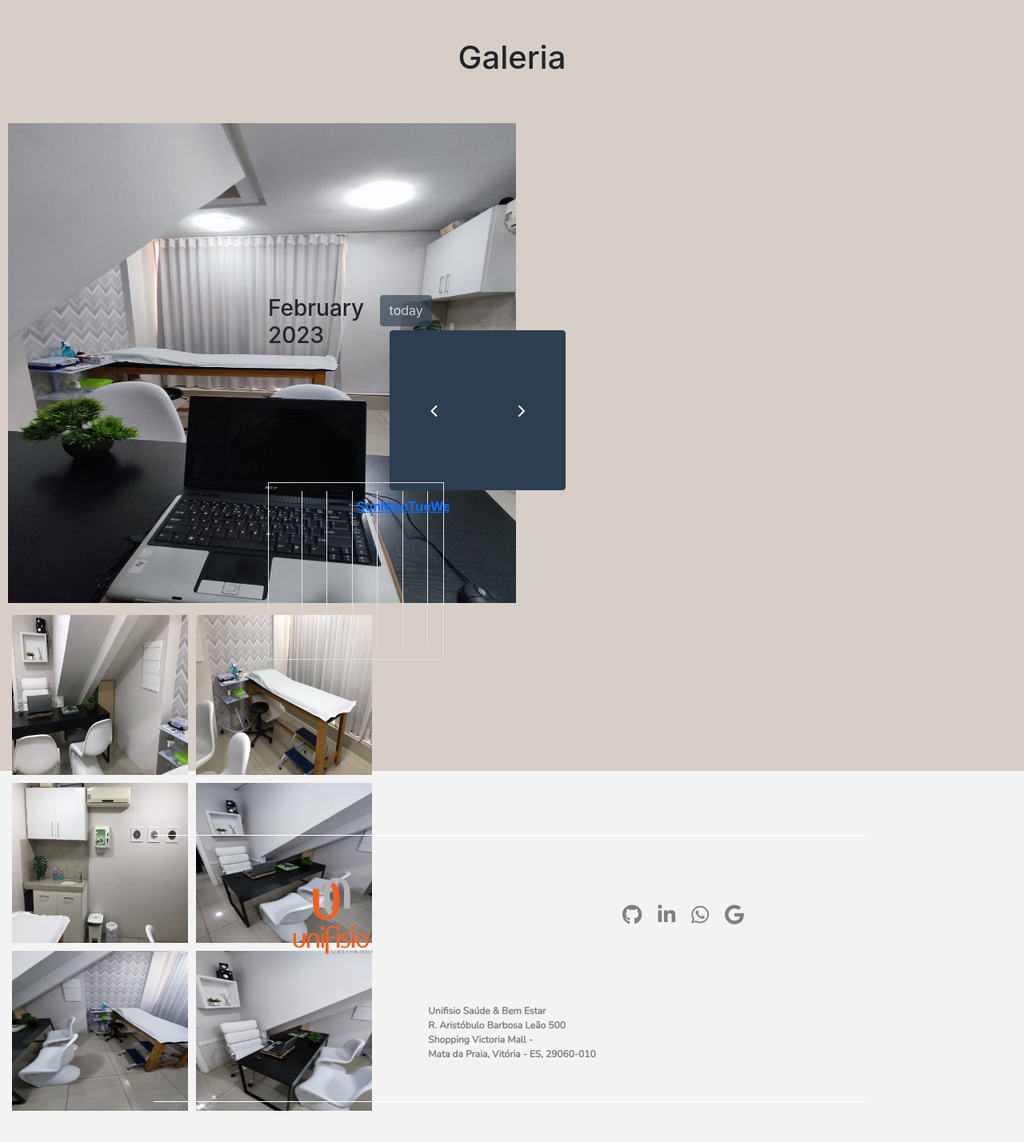
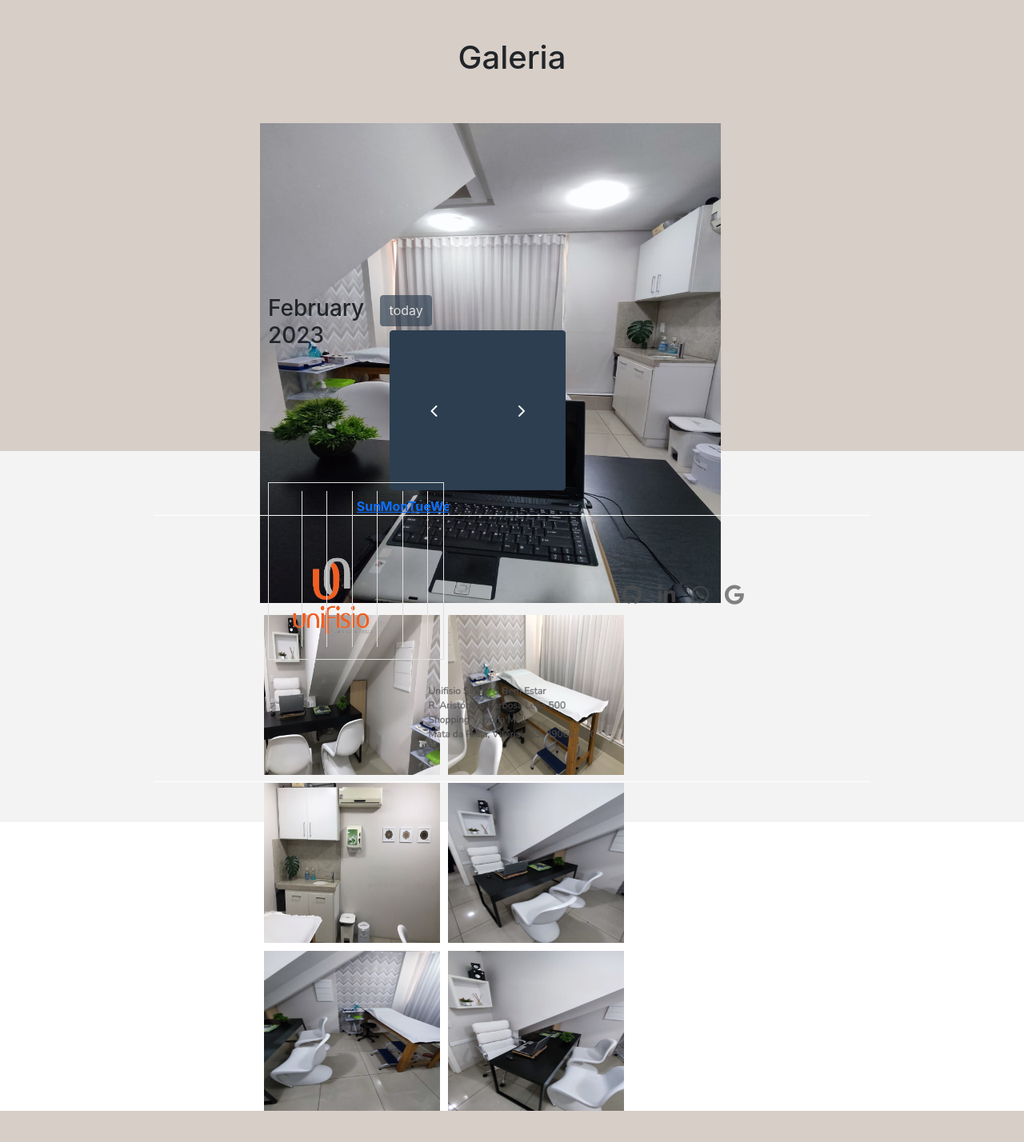
Before and after one commit to BDPorganization/unifisio, a PHP site: template src/views/consultorio1.html in a window 1280 px wide. Shown: the part 81-1509 px from the top of the page at 80% size. After the commit the page ends 1470 px from the top, so only its background shows below. Run offline with PHP 8.4, Linux system fonts and the light colour scheme; the template is opened without the code that fills it, so the values that code supplies are empty; some libraries are stand-ins or nearby versions.

Commit message:
no message

```diff
--- a/src/views/consultorio1.html
+++ b/src/views/consultorio1.html
@@ -92,9 +92,9 @@
     <section>
         <div class="div-salas-img1">
             <h1 class="w-100 m-5 text-center">Galeria</h1>
-            <div style="width: 100%; display: flex; justify-content: start; flex-wrap: wrap;">
-                <div style="width: 50%; height: 600px;"><img src="../../public/img/consultorio1/f1de95d2-1996-4c97-8434-c044279fc854.jpg" alt="foto-sala1"></div>
-                <div style="width: 50%; height: 600px; display: flex; justify-content: start; flex-wrap: wrap;">
+            <div style="width: 50%; display: flex; justify-content: start; flex-wrap: wrap;">
+                <div style="width: 90%; height: 600px;"><img src="../../public/img/consultorio1/f1de95d2-1996-4c97-8434-c044279fc854.jpg" alt="foto-sala1"></div>
+                <div style="width: 90%; height: 600px; display: flex; justify-content: start; flex-wrap: wrap;">
                     <div><img src="../../public/img/consultorio1/002136c1-501b-48ee-a57e-758e9113442f.jpg" alt="foto-sala1"></div>
                     <div><img src="../../public/img/consultorio1/acbd4dba-9a9f-46b4-80da-c200aceb5d17.jpg" alt="foto-sala1"></div>
                     <div><img src="../../public/img/consultorio1/8febed64-08ff-4f67-a925-1e28edf0fd3f.jpg" alt="foto-sala1"></div>
@@ -104,7 +104,7 @@
                 </div>
             </div>
 
-            <div style="width: 50%; height: 600px; display: flex; justify-content: start; flex-wrap: wrap;">
+            <div style="width: 50%; text-align: center;">
                 <div id='calendar' class="externo"></div>
             </div>
         </div>
```
Also changed, not shown: public/css/style.css (+0 -42 lines).
